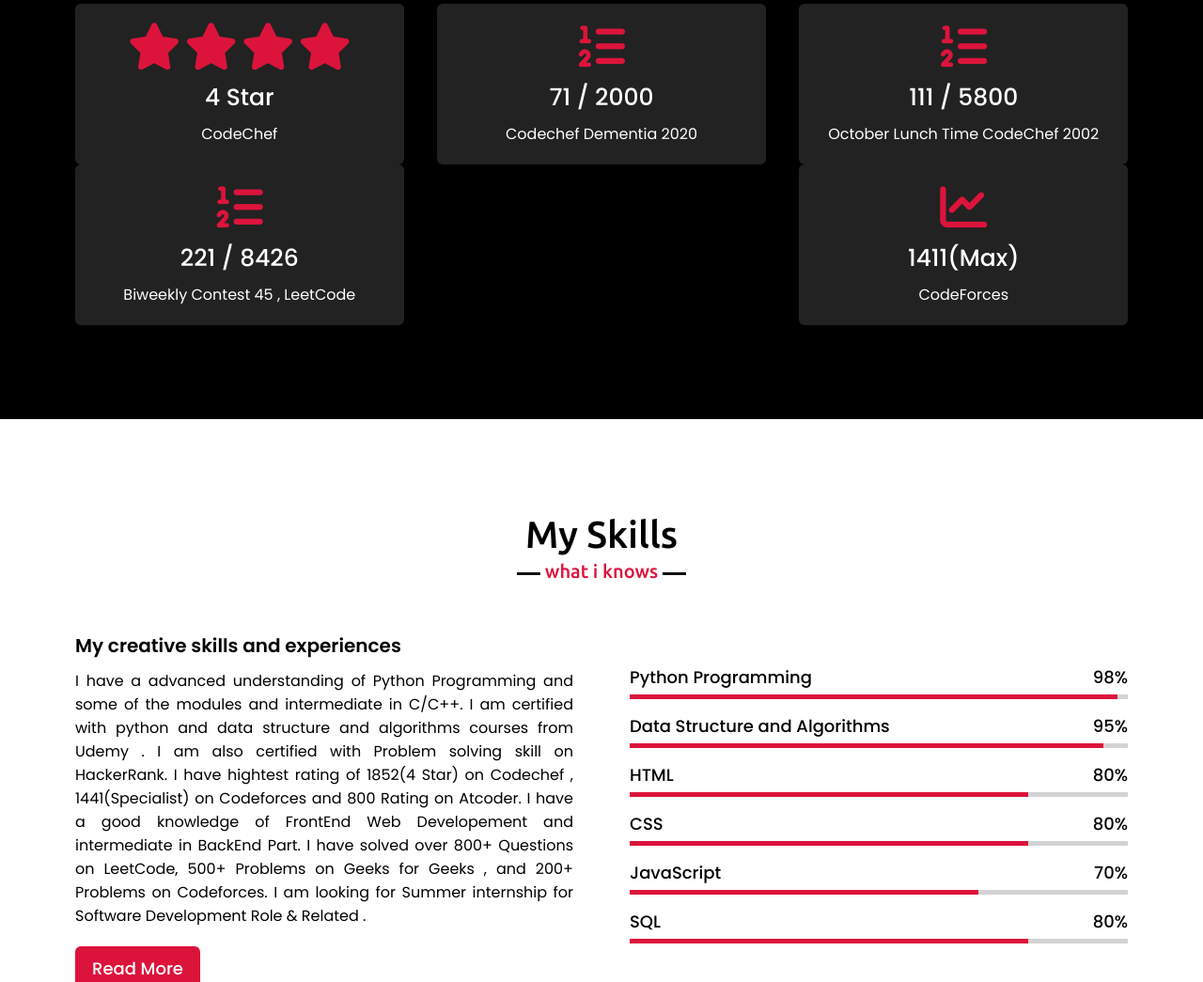
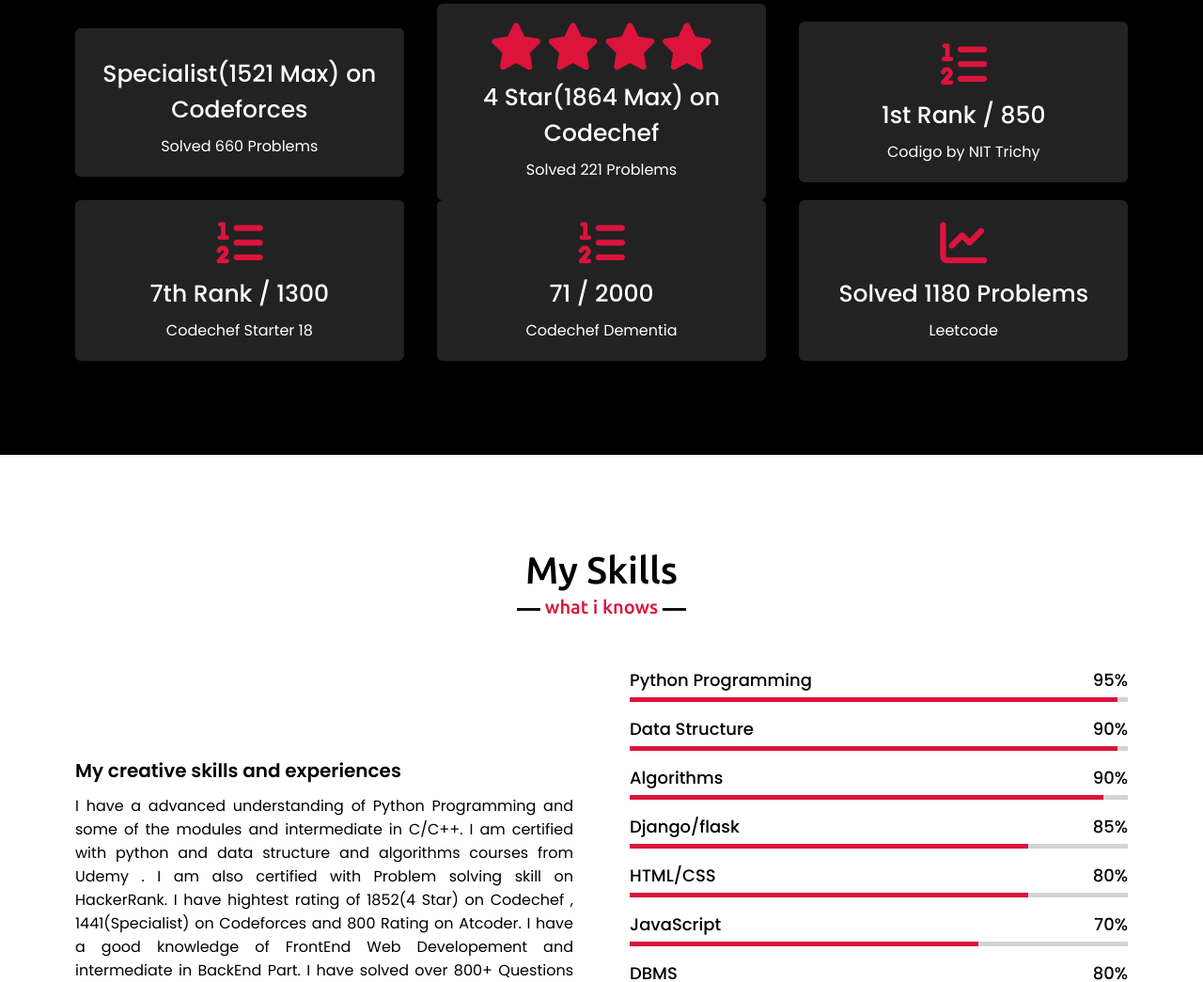
Before and after one commit to deepakkumar6/myportfolio, a plain HTML site: page index.html in a window 1280 px wide. Shown: the part 1755-2800 px from the top of the page at 94% size. Drawn offline with nearby package versions, Linux system fonts and the light colour scheme.

Commit message:
update af

```diff
--- a/index.html
+++ b/index.html
@@ -58,10 +58,10 @@
                     <div class="text">
                         I'm Deepak Kumar and I am a <span class="typing-2"></span>
                     <p>
-                        I am pursuing  my graduation from National Institute of Technology
-                        , Meghalaya with Electronics and Communications Major . I am  obsessed with solving mathematical ,
+                        I am pursuing  my graduation from National Institute of Technology,
+                         Meghalaya with Electronics and Communications Major. I am obsessed with solving mathematical,
                         data structure and algorithm problems and constructive algorithms .
-                        I am looking for Summer internship for Software Development Role & Related .
+                        I am looking for Winter internship for Software Development Role & Related .
 
                     </p>
                     <a href="https://drive.google.com/file/d/1vqsUc2Us6xhTKCOpLposI8_oNUTwWsju/view?usp=sharing">Download CV</a>
@@ -78,40 +78,46 @@
                 <div class="serv-content">
                     <div class="card">
                         <div class="box">
+                            <div class="text">Specialist(1521 Max) on Codeforces</div>
+                            <p>Solved 660 Problems</p>
+                        </div>
+                    </div>
+                    <div class="card">
+                        <div class="box">
                             <i class="fas fa-star"></i>
                             <i class="fas fa-star"></i>
                             <i class="fas fa-star"></i>
                             <i class="fas fa-star"></i>
-                            <div class="text">4 Star</div>
-                            <p>CodeChef</p>
+                            <div class="text">4 Star(1864 Max) on Codechef </div>
+                            <p>Solved 221 Problems </p>
                         </div>
                     </div>
                     <div class="card">
                         <div class="box">
                             <i class="fas fa-list-ol"></i>
-                            <div class="text">71 / 2000</div>
-                            <p>Codechef Dementia 2020</p>
+                            <div class="text">1st Rank / 850</div>
+                            <p>Codigo by NIT Trichy</p>
                         </div>
                     </div>
                     <div class="card">
                         <div class="box">
                             <i class="fas fa-list-ol"></i>
-                            <div class="text">111 / 5800</div>
-                            <p>October Lunch Time CodeChef 2002</p>
+                            <div class="text">7th Rank / 1300 </div>
+                            <p>Codechef Starter 18</p>
                         </div>
                     </div>
                     <div class="card">
                         <div class="box">
                             <i class="fas fa-list-ol"></i>
-                            <div class="text">221 / 8426</div>
-                            <p>Biweekly Contest 45 , LeetCode</p>
+                            <div class="text">71 / 2000 </div>
+                            <p>Codechef Dementia</p>
                         </div>
                     </div>
                     <div class="card">
                         <div class="box">
                             <i class="fas fa-chart-line"></i>
-                            <div class="text">1411(Max) </div>
-                            <p>CodeForces</p>
+                            <div class="text">Solved 1180 Problems </div>
+                            <p>Leetcode</p>
                         </div>
                     </div>
                 </div>
@@ -145,33 +151,40 @@
                     <div class="bars">
                         <div class="info">
                             <span>Python Programming</span>
-                            <span>98%</span>
+                            <span>95%</span>
+                        </div>
+                        <div class="line python_prog"></div>
+                    </div>
+                    <div class="bars">
+                        <div class="info">
+                            <span>Data Structure</span>
+                            <span>90%</span>
                         </div>
                         <div class="line python_prog"></div>
                     </div>
 
                     <div class="bars">
                         <div class="info">
-                            <span>Data Structure and Algorithms</span>
-                            <span>95%</span>
+                            <span>Algorithms</span>
+                            <span>90%</span>
                         </div>
                         <div class="line dsa"></div>
                     </div>
 
                     <div class="bars">
                         <div class="info">
-                            <span>HTML</span>
-                            <span>80%</span>
+                            <span>Django/flask</span>
+                            <span>85%</span>
                         </div>
-                        <div class="line html"></div>
+                        <div class="line sql"></div>
                     </div>
 
                     <div class="bars">
                         <div class="info">
-                            <span>CSS</span>
+                            <span>HTML/CSS</span>
                             <span>80%</span>
                         </div>
-                        <div class="line css"></div>
+                        <div class="line html"></div>
                     </div>
 
                     <div class="bars">
@@ -184,11 +197,45 @@
 
                     <div class="bars">
                         <div class="info">
+                            <span>DBMS</span>
+                            <span>80%</span>
+                        </div>
+                        <div class="line css"></div>
+                    </div>
+
+
+                    <div class="bars">
+                        <div class="info">
                             <span>SQL</span>
                             <span>80%</span>
                         </div>
                         <div class="line sql"></div>
                     </div>
+
+                    <div class="bars">
+                        <div class="info">
+                            <span>Operating System</span>
+                            <span>80%</span>
+                        </div>
+                        <div class="line sql"></div>
+                    </div>
+
+                    <div class="bars">
+                        <div class="info">
+                            <span>Computer Networks</span>
+                            <span>80%</span>
+                        </div>
+                        <div class="line sql"></div>
+                    </div>
+
+                    <div class="bars">
+                        <div class="info">
+                            <span>Linux/Bash</span>
+                            <span>70%</span>
+                        </div>
+                        <div class="line sql"></div>
+                    </div>
+
 
 
 
@@ -250,7 +297,8 @@
                 <div class="column left">
                     <div class="text">-Get in Touch-</div>
                     <p>
-                    Contact me if you have any query or any vacant position related to internship in Software Development
+                    Contact me if you have any query or any vacant position
+                     related to internship in Software Development
                     Role or related.
                  </p>
                     <div class="icons">
@@ -265,7 +313,7 @@
                             <i class="fas fa-map-marker-alt"></i>
                                 <div class="info">
                                     <div class="head">Address</div>
-                                    <div class="sub-title">Ghazipur Uttar Pradesh</div>
+                                    <div class="sub-title">Ghazipur, Uttar Pradesh</div>
                                 </div>
                         </div>
                         <div class="row">
--- a/style.css
+++ b/style.css
@@ -259,7 +259,7 @@ section .title::after{
 .services .title::after,
 .teams .title::after{
     background: #111;
-    content: "what i provide";
+    content: "what i achieve";
 }
 .services .serv-content .card{
     width: calc(33% - 20px);
```
